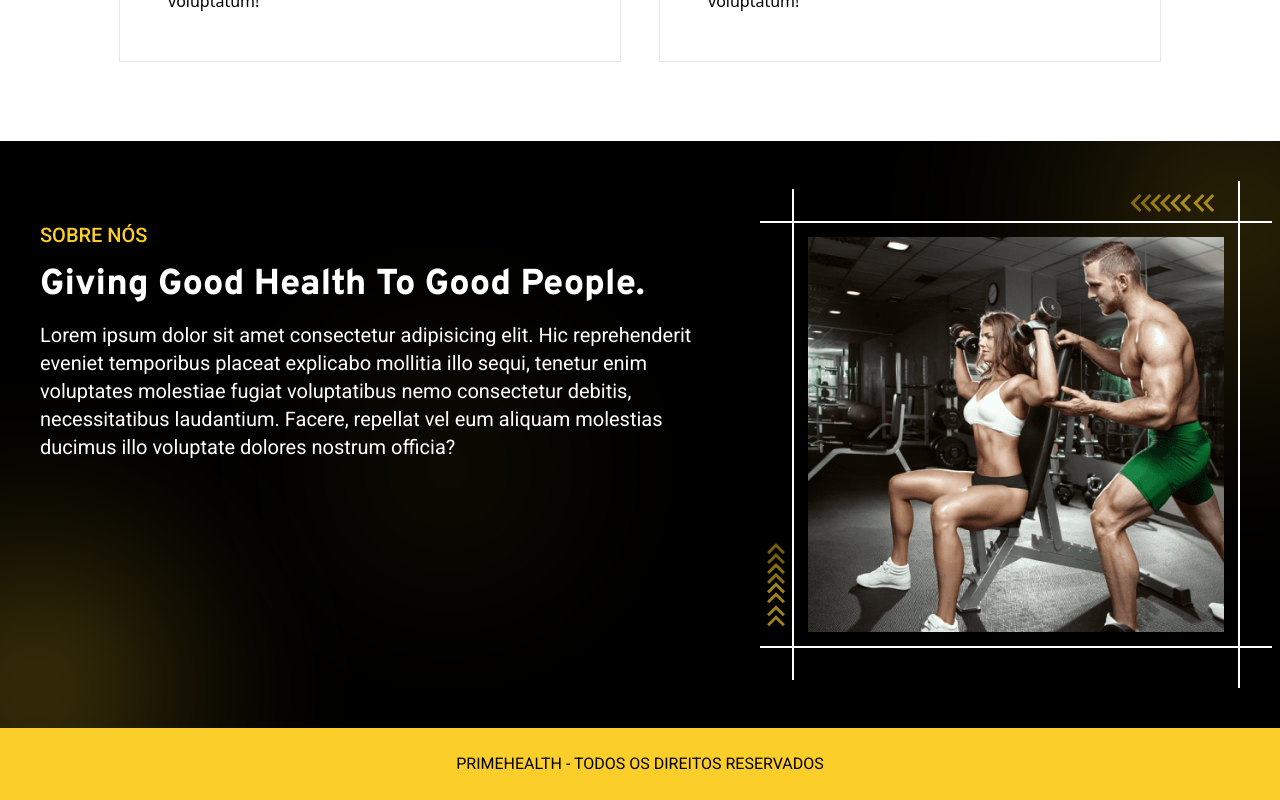
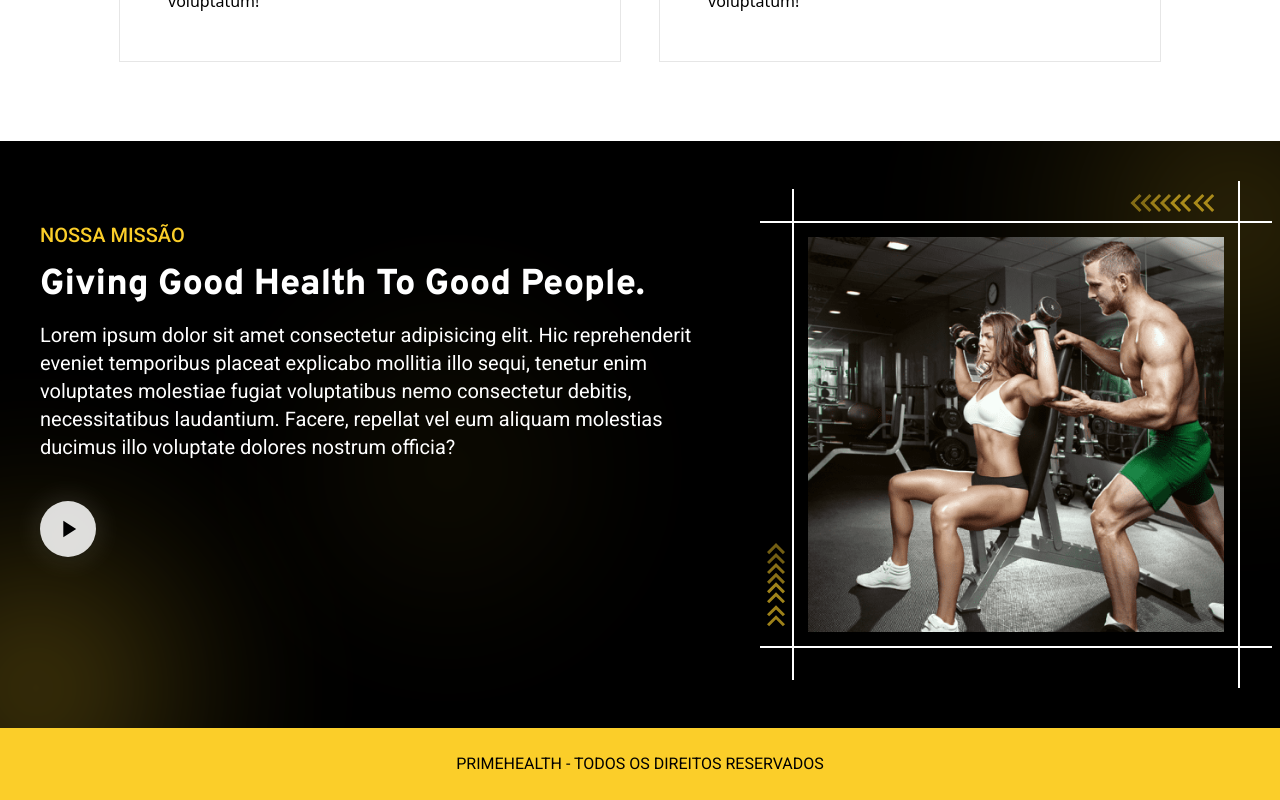
Before and after one commit to Dusousas/prime, a Next.js app: page / in a window 1280 px wide. Shown: the part 2011-2811 px from the top of the page. Built offline with nearby package versions, Linux system fonts and the light colour scheme.

Commit message:
final missao

```diff
--- a/components/Mission.tsx
+++ b/components/Mission.tsx
@@ -1,10 +1,14 @@
 "use client";
+import { useState } from "react";
 
 import { MdOutlineKeyboardDoubleArrowLeft } from "react-icons/md";
 import EffectMission from "./subc/EffetcMission";
 import { motion } from "framer-motion";
+import Play from "./subc/Play";
 
 export default function Mission() {
+
+
   const topArrows = [2, 8, 14, 20]; // right offsets (em "spacing" visual)
   const sideArrows = [36, 60, 84, 108]; // bottom offsets em px (subindo)
 
@@ -16,7 +20,7 @@ export default function Mission() {
         <div className="maxW relative z-10 flex gap-20">
           <article className="lg:w-[60%]">
             <h3 className="font-Roboto uppercase text-AmareloP text-xl font-medium">
-              Sobre nós
+              Nossa missão
             </h3>
             <h2 className="font-Over font-black text-white mt-4 text-center text-4xl lg:text-left lg:text-4xl">
               Giving Good Health To Good People.
@@ -29,6 +33,8 @@ export default function Mission() {
               vel eum aliquam molestias ducimus illo voluptate dolores nostrum
               officia?
             </p>
+
+            <Play />
           </article>
 
           <article className="lg:w-[40%] mx-auto">
--- /dev/null
+++ b/components/subc/Play.tsx
@@ -0,0 +1,83 @@
+"use client";
+
+import React, { useEffect, useState } from "react";
+
+export default function Play() {
+  const [isVideoOpen, setIsVideoOpen] = useState(false);
+
+  // Fecha no ESC
+  useEffect(() => {
+    const onKeyDown = (e: KeyboardEvent) => {
+      if (e.key === "Escape") setIsVideoOpen(false);
+    };
+
+    if (isVideoOpen) window.addEventListener("keydown", onKeyDown);
+    return () => window.removeEventListener("keydown", onKeyDown);
+  }, [isVideoOpen]);
+
+  return (
+    <>
+      {/* BOTÃO PLAY PULSANDO */}
+      <button
+        type="button"
+        aria-label="Abrir vídeo"
+        onClick={() => setIsVideoOpen(true)}
+        className="relative inline-flex items-center justify-center mt-10 cursor-pointer"
+      >
+        {/* pulso */}
+        <span className="absolute inline-flex h-16 w-16 rounded-full bg-white/25 animate-ping" />
+        {/* glow suave */}
+        <span className="absolute h-16 w-16 rounded-full bg-white/10 blur-md" />
+
+        {/* botão */}
+        <span className="relative flex h-14 w-14 items-center justify-center rounded-full bg-white/85 shadow-md backdrop-blur transition hover:bg-white active:scale-[0.98]">
+          <svg
+            xmlns="http://www.w3.org/2000/svg"
+            className="h-7 w-7 text-AzulP"
+            viewBox="0 0 24 24"
+            fill="currentColor"
+          >
+            <path d="M8 5v14l11-7L8 5z" />
+          </svg>
+        </span>
+      </button>
+
+      {/* MODAL / ABA */}
+      {isVideoOpen && (
+        <div
+          className="fixed inset-0 z-[999] bg-black/60 backdrop-blur-sm flex items-center justify-center p-4"
+          onClick={() => setIsVideoOpen(false)}
+        >
+          <div
+            className="w-full max-w-4xl rounded-2xl overflow-hidden bg-white shadow-xl"
+            onClick={(e) => e.stopPropagation()}
+          >
+            <div className="flex items-center justify-between px-5 py-4 border-b border-gray-100">
+              <p className="uppercase font-Over text-AmareloP">
+                Sobre nós • Prime Health
+              </p>
+
+              <button
+                type="button"
+                onClick={() => setIsVideoOpen(false)}
+                className="rounded-lg px-3 py-2 cursor-pointer font-Over text-AmareloP hover:bg-gray-50 transitio uppercase"
+              >
+                Fechar
+              </button>
+            </div>
+
+            <div className="aspect-video bg-black">
+              <iframe
+                className="w-full h-full"
+                src="https://www.youtube.com/embed/dQw4w9WgXcQ"
+                title="Vídeo"
+                allow="accelerometer; autoplay; clipboard-write; encrypted-media; gyroscope; picture-in-picture"
+                allowFullScreen
+              />
+            </div>
+          </div>
+        </div>
+      )}
+    </>
+  );
+}
```
